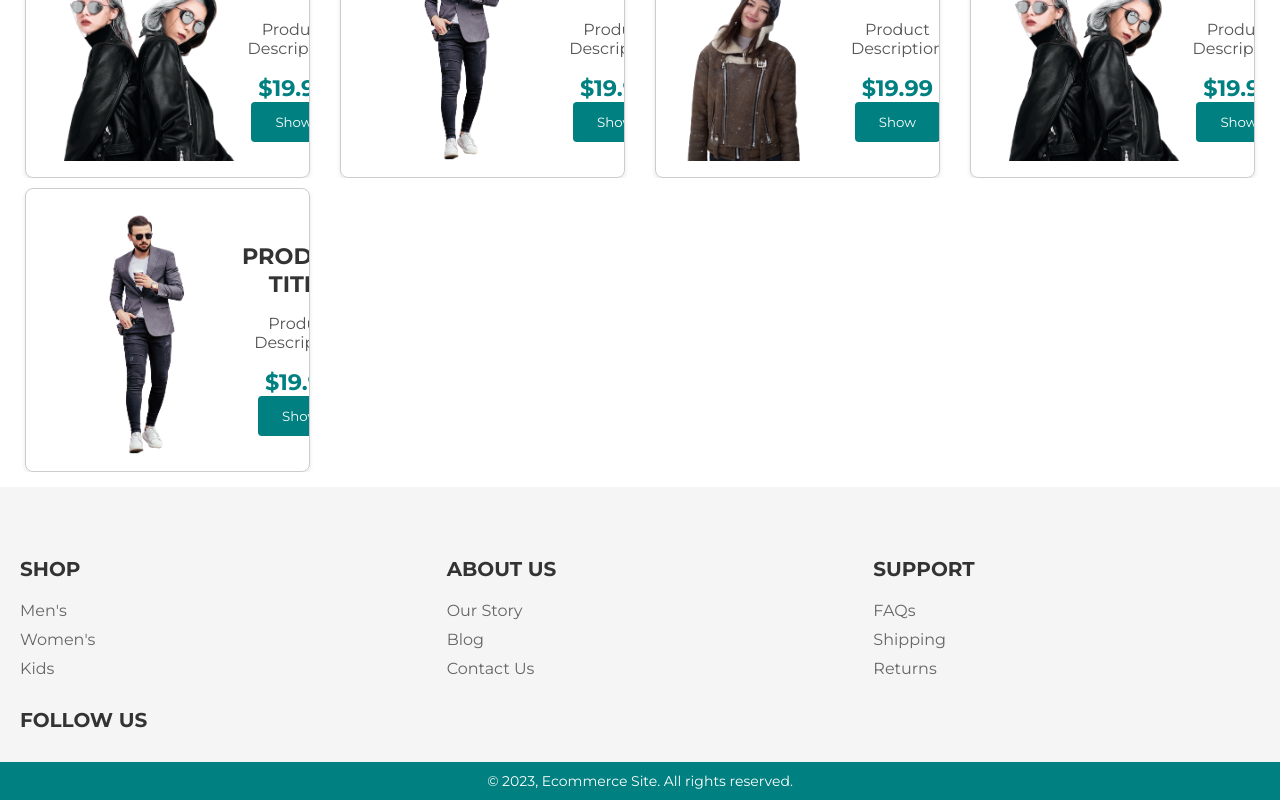
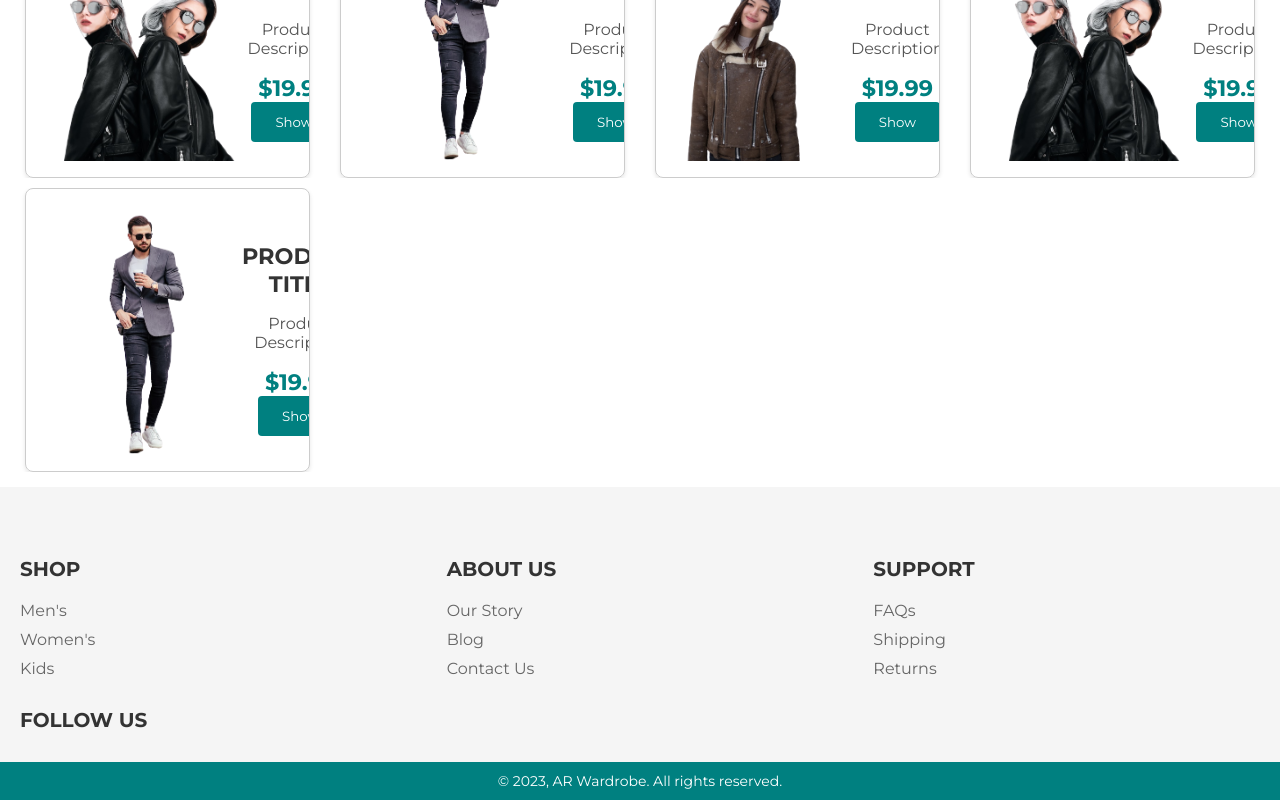
Before and after one commit to shihabsaleem/AR-Wardrobe, a React (Create React App) app: page / in a window 1280 px wide. Shown: the part 1207-2007 px from the top of the page. Built offline with nearby package versions, Linux system fonts and the light colour scheme.

Commit message:
footer modified

```diff
--- a/src/Components/Footer.jsx
+++ b/src/Components/Footer.jsx
@@ -69,7 +69,7 @@
         </div>
       </div>
       <div className="footer-bottom">
-        <p>&copy; 2023, Ecommerce Site. All rights reserved.</p>
+        <p>&copy; 2023, AR Wardrobe. All rights reserved.</p>
       </div>
     </footer>
   );
```
